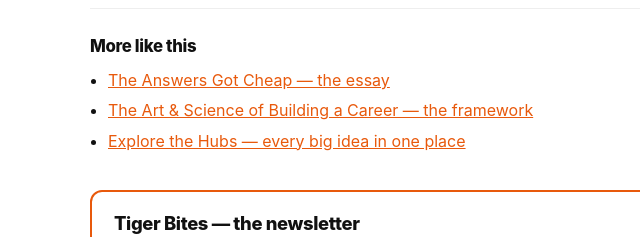
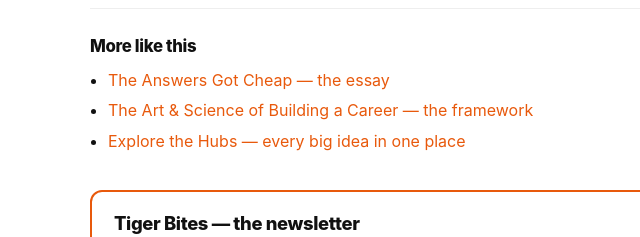
Before and after one commit to TigerTyagarajan/tiger-bytes-site, a plain HTML site: page born-curious.html in a window 1280 px wide. Shown: the part 3026-3263 px from the top of the page, 10-650 px from the left. Drawn offline with Linux system fonts and the light colour scheme.

Commit message:
Remove underlines from content links

```diff
--- a/born-curious.html
+++ b/born-curious.html
@@ -107,6 +107,10 @@ input[type=email]{width:100%;padding:14px;border-radius:6px;border:1px solid #9a
 .essay-bites p{margin:0 0 12px}
 .essay-foot{padding:26px 0 60px}
 .wm-pill{position:fixed;right:14px;bottom:14px;background:rgba(255,255,255,.9);border:1px solid #ddd;border-radius:999px;padding:6px 12px;font-size:.78rem;color:#888;z-index:60}
+
+/* link-underline-fix: orange content links not underlined at rest */
+a{text-decoration:none}
+a:hover{text-decoration:underline;text-underline-offset:3px}
 </style>
 <style>
 /* Orange buttons & click-throughs — aligned with homepage, 2026-11-03 */
```
